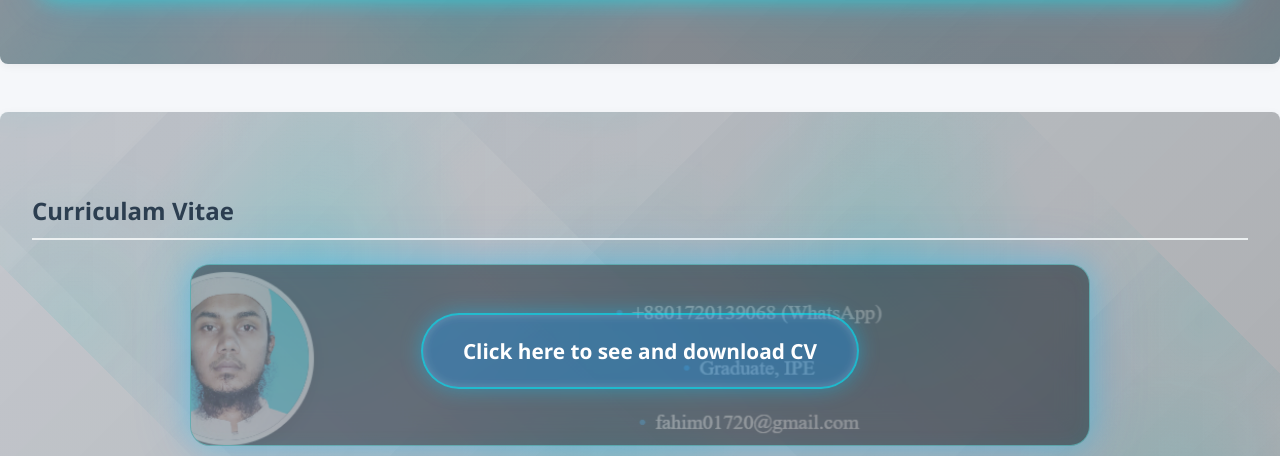
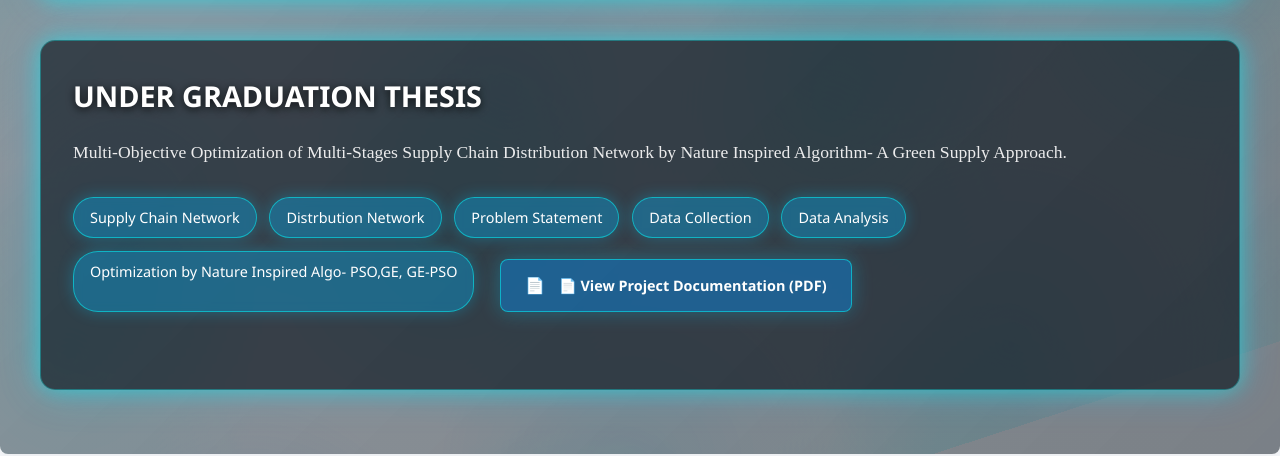
Before and after one commit to fahimfoysal01720/fahim-ipe17v2, a plain HTML site: page index.html in a window 1280 px wide. Shown: the part 7341-7797 px from the top of the page. Drawn offline with nearby package versions, Linux system fonts and the light colour scheme.

Commit message:
Testing new project card

```diff
--- a/index.html
+++ b/index.html
@@ -386,11 +386,25 @@
             <a href="pdfc/index.html" target="_blank" class="view-pdf-link">
                 📄 View Project Documentation (PDF)
             </a>
-
                     </div>
                 </div>
 
-
+                <div class="project-card">
+                    <h3>UNDER GRADUATION THESIS</h3>
+                    <p>Multi-Objective Optimization of Multi-Stages Supply Chain Distribution Network by Nature Inspired Algorithm- A Green Supply Approach.</p>
+                    <div class="project-skills">
+                        <span>Supply Chain Network</span>
+                        <span>Distrbution Network</span>
+                        <span>Problem Statement</span>
+                        <span>Data Collection</span>
+                        <span>Data Analysis</span>
+                        <span>Optimization by Nature Inspired Algo- PSO,GE, GE-PSO</span>
+                          <br>
+            <a href="pdft/index.html" target="_blank" class="view-pdf-link">
+                📄 View Project Documentation (PDF)
+            </a>
+                    </div>
+                </div>
             </div>
         </section>
         <section id="cv">
```
